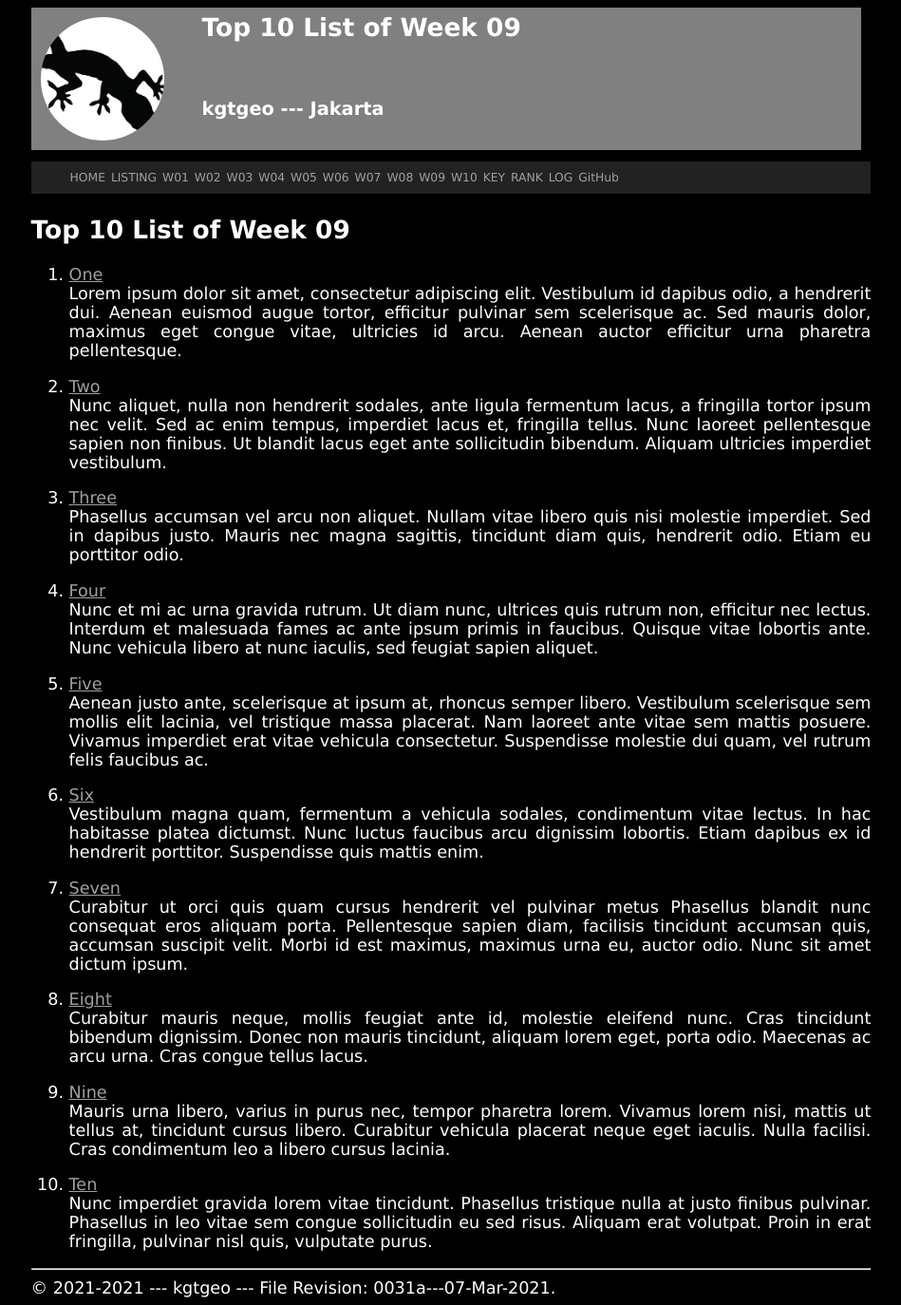
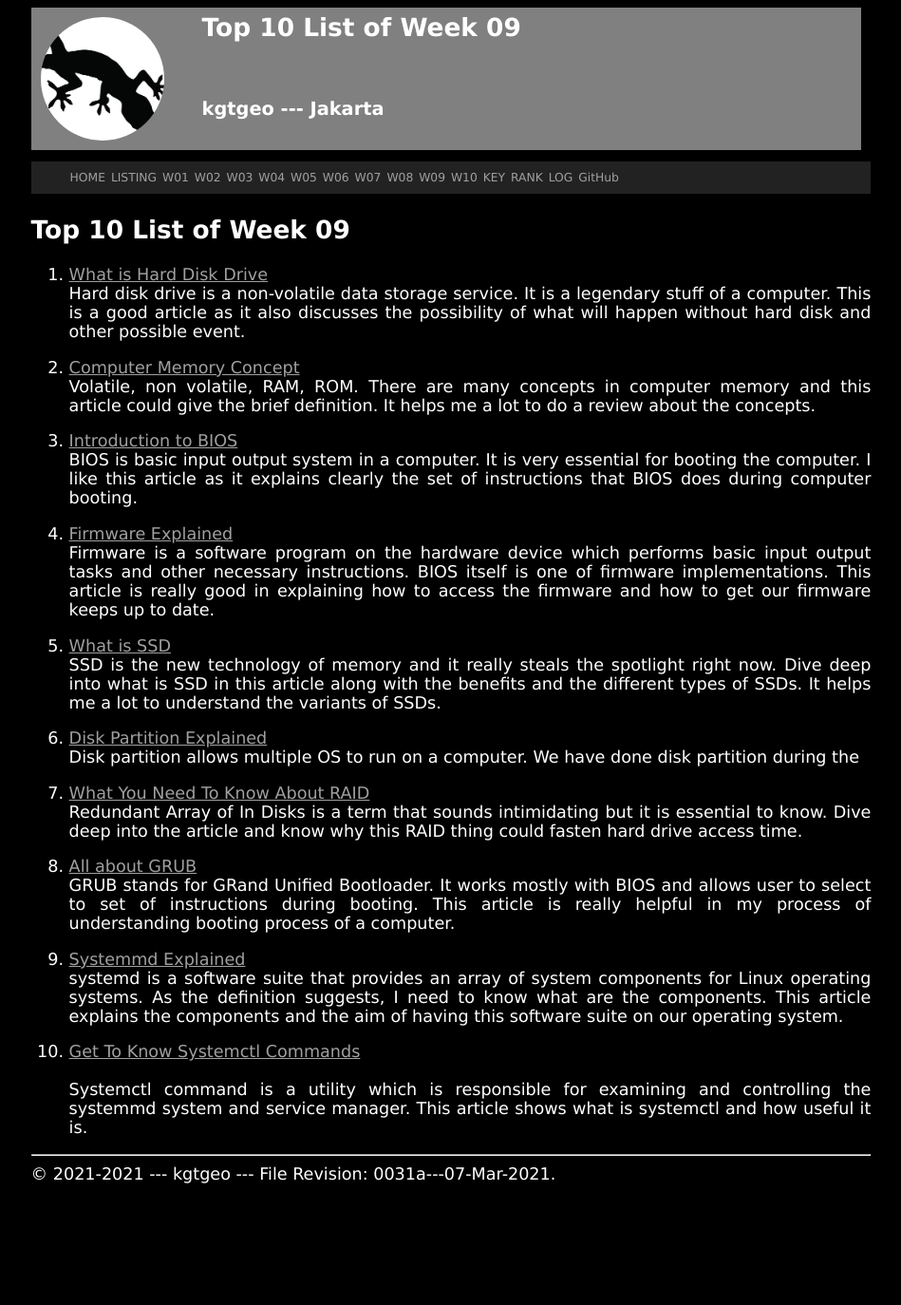
Before and after one commit to kgtgeo/os211, a Jekyll site: the page built from w09.md, in a window 1280 px wide. Shown: the whole page at 95% size, without its empty margins (165-1114 px from the left). Built offline with Jekyll 4.4.1, drawn with Linux system fonts in a browser that asks for light colours; our own code applies the rules of GitHub Pages for plain Markdown files; after the commit the page ends 1254 px from its top, so only the background shows below that.

Commit message:
finish W09

```diff
--- a/TXT/mylog.txt
+++ b/TXT/mylog.txt
@@ -50,3 +50,7 @@ ZCZC W08 100 L02 Zoom Class
 ZCZC W08 150 L10 Doing assignments
 ZCZC W08 120 L26 Movie and series
 ZCZC W08  90 L05 GSGS week 08 materials
+ZCZC W09 100 L02 Zoom Class
+ZCZC W09 180 L10 Doing assignments
+ZCZC W09 120 L26 Movie and series
+ZCZC W09  60 L05 GSGS week 08 materials
--- a/TXT/myrank.txt
+++ b/TXT/myrank.txt
@@ -20,3 +20,6 @@ ZCZC W06 luthfifahlevi
 ZCZC W07 memahafizh
 ZCZC W07 mfadhlan98
 ZCZC W07 KristiantoD
+ZCZC W08 machffud
+ZCZC W08 mfadhlan98
+ZCZC W08 mfelixharyono
--- a/w09.md
+++ b/w09.md
@@ -5,72 +5,41 @@ permalink: /W09/
 
 # Top 10 List of Week 09
 
-1. [One](https://en.wikipedia.org/wiki/1)<br>
-Lorem ipsum dolor sit amet, consectetur adipiscing elit.
-Vestibulum id dapibus odio, a hendrerit dui.
-Aenean euismod augue tortor, efficitur pulvinar sem scelerisque ac.
-Sed mauris dolor, maximus eget congue vitae, ultricies id arcu.
-Aenean auctor efficitur urna pharetra pellentesque.
+1. [What is Hard Disk Drive](https://www.computerhope.com/jargon/h/harddriv.htm)<br>
+Hard disk drive is a non-volatile data storage service. It is a legendary stuff of a computer.
+This is a good article as it also discusses the possibility of what will happen without hard disk and other possible event.
 
-2. [Two](https://en.wikipedia.org/wiki/2)<br>
-Nunc aliquet, nulla non hendrerit sodales, ante ligula fermentum lacus, a fringilla tortor ipsum nec velit.
-Sed ac enim tempus, imperdiet lacus et, fringilla tellus.
-Nunc laoreet pellentesque sapien non finibus.
-Ut blandit lacus eget ante sollicitudin bibendum.
-Aliquam ultricies imperdiet vestibulum.
+2. [Computer Memory Concept](https://www.tutorialspoint.com/computer_concepts/computer_concepts_computer_memory.htm)<br>
+Volatile, non volatile, RAM, ROM. There are many concepts in computer memory and this article could give the brief definition.
+It helps me a lot to do a review about the concepts.
 
-3. [Three](https://en.wikipedia.org/wiki/3)<br>
-Phasellus accumsan vel arcu non aliquet.
-Nullam vitae libero quis nisi molestie imperdiet.
-Sed in dapibus justo.
-Mauris nec magna sagittis, tincidunt diam quis, hendrerit odio.
-Etiam eu porttitor odio.
+3. [Introduction to BIOS](https://www.geeksforgeeks.org/introduction-of-basic-input-output-system-bios/)<br>
+BIOS is basic input output system in a computer. It is very essential for booting the computer.
+I like this article as it explains clearly the set of instructions that BIOS does during computer booting.
 
-4. [Four](https://en.wikipedia.org/wiki/4)<br>
-Nunc et mi ac urna gravida rutrum.
-Ut diam nunc, ultrices quis rutrum non, efficitur nec lectus.
-Interdum et malesuada fames ac ante ipsum primis in faucibus.
-Quisque vitae lobortis ante.
-Nunc vehicula libero at nunc iaculis, sed feugiat sapien aliquet.
+4. [Firmware Explained](https://www.javatpoint.com/what-is-a-firmware)<br>
+Firmware is a software program on the hardware device which performs basic input output tasks and other necessary instructions.
+BIOS itself is one of firmware implementations. This article is really good in explaining how to access the firmware and how to get our firmware keeps up to date.
 
-5. [Five](https://en.wikipedia.org/wiki/5)<br>
-Aenean justo ante, scelerisque at ipsum at, rhoncus semper libero.
-Vestibulum scelerisque sem mollis elit lacinia, vel tristique massa placerat.
-Nam laoreet ante vitae sem mattis posuere.
-Vivamus imperdiet erat vitae vehicula consectetur.
-Suspendisse molestie dui quam, vel rutrum felis faucibus ac.
+5. [What is SSD](https://www.avast.com/c-what-is-ssd)<br>
+SSD is the new technology of memory and it really steals the spotlight right now.
+Dive deep into what is SSD in this article along with the benefits and the different types of SSDs. It helps me a lot to understand the variants of SSDs.
 
-6. [Six](https://en.wikipedia.org/wiki/6)<br>
-Vestibulum magna quam, fermentum a vehicula sodales, condimentum vitae lectus.
-In hac habitasse platea dictumst.
-Nunc luctus faucibus arcu dignissim lobortis.
-Etiam dapibus ex id hendrerit porttitor.
-Suspendisse quis mattis enim.
+6. [Disk Partition Explained](https://www.computerhope.com/jargon/p/partition.htm)<br>
+Disk partition allows multiple OS to run on a computer. We have done disk partition during the
 
-7. [Seven](https://en.wikipedia.org/wiki/7)<br>
-Curabitur ut orci quis quam cursus hendrerit vel pulvinar metus
-Phasellus blandit nunc consequat eros aliquam porta.
-Pellentesque sapien diam, facilisis tincidunt accumsan quis, accumsan suscipit velit.
-Morbi id est maximus, maximus urna eu, auctor odio.
-Nunc sit amet dictum ipsum.
+7. [What You Need To Know About RAID](https://www.steadfast.net/blog/almost-everything-you-need-know-about-raid)<br>
+Redundant Array of In Disks is a term that sounds intimidating but it is essential to know. Dive deep into the article and know why this RAID thing
+could fasten hard drive access time.
 
-8. [Eight](https://en.wikipedia.org/wiki/8)<br>
-Curabitur mauris neque, mollis feugiat ante id, molestie eleifend nunc.
-Cras tincidunt bibendum dignissim.
-Donec non mauris tincidunt, aliquam lorem eget, porta odio.
-Maecenas ac arcu urna.
-Cras congue tellus lacus.
+8. [All about GRUB](https://opensource.com/article/17/3/introduction-grub2-configuration-linux#)<br>
+GRUB stands for GRand Unified Bootloader. It works mostly with BIOS and allows user to select to set of instructions during booting.
+This article is really helpful in my process of understanding booting process of a computer.
 
-9. [Nine](https://en.wikipedia.org/wiki/9)<br>
-Mauris urna libero, varius in purus nec, tempor pharetra lorem.
-Vivamus lorem nisi, mattis ut tellus at, tincidunt cursus libero.
-Curabitur vehicula placerat neque eget iaculis.
-Nulla facilisi.
-Cras condimentum leo a libero cursus lacinia.
+9. [Systemmd Explained](https://www.linode.com/docs/guides/what-is-systemd/)<br>
+systemd is a software suite that provides an array of system components for Linux operating systems. As the definition suggests, I need to know what are the components.
+This article explains the components and the aim of having this software suite on our operating system.
 
-10. [Ten](https://en.wikipedia.org/wiki/10)<br>
-Nunc imperdiet gravida lorem vitae tincidunt.
-Phasellus tristique nulla at justo finibus pulvinar.
-Phasellus in leo vitae sem congue sollicitudin eu sed risus.
-Aliquam erat volutpat.
-Proin in erat fringilla, pulvinar nisl quis, vulputate purus.
+10. [Get To Know Systemctl Commands](https://www.liquidweb.com/kb/what-is-systemctl-an-in-depth-overview/)<br>
+Systemctl command is a utility which is responsible for examining and controlling the systemmd system and service manager.
+This article shows what is systemctl and how useful it is.
```
Also changed, not shown: 9 other files.
